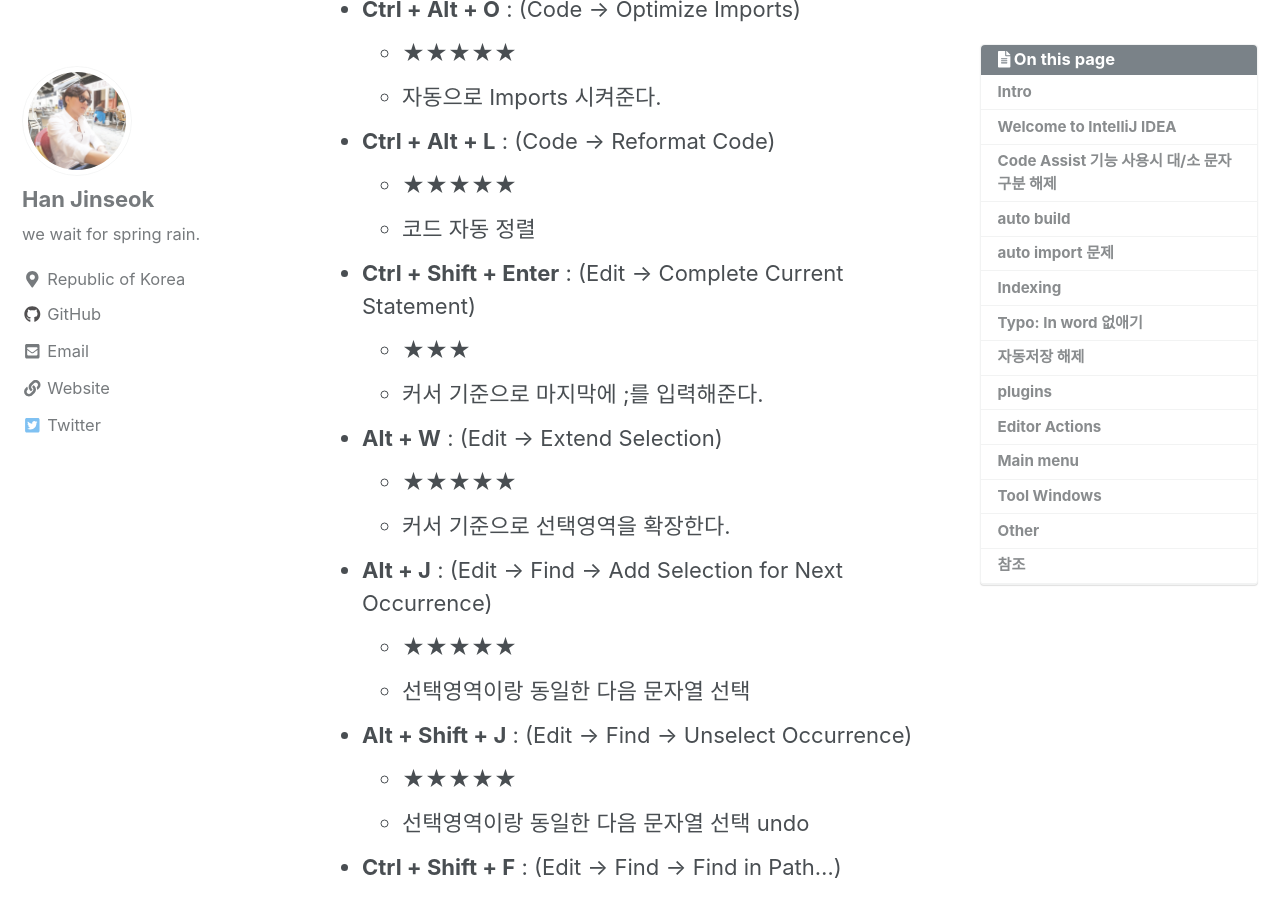
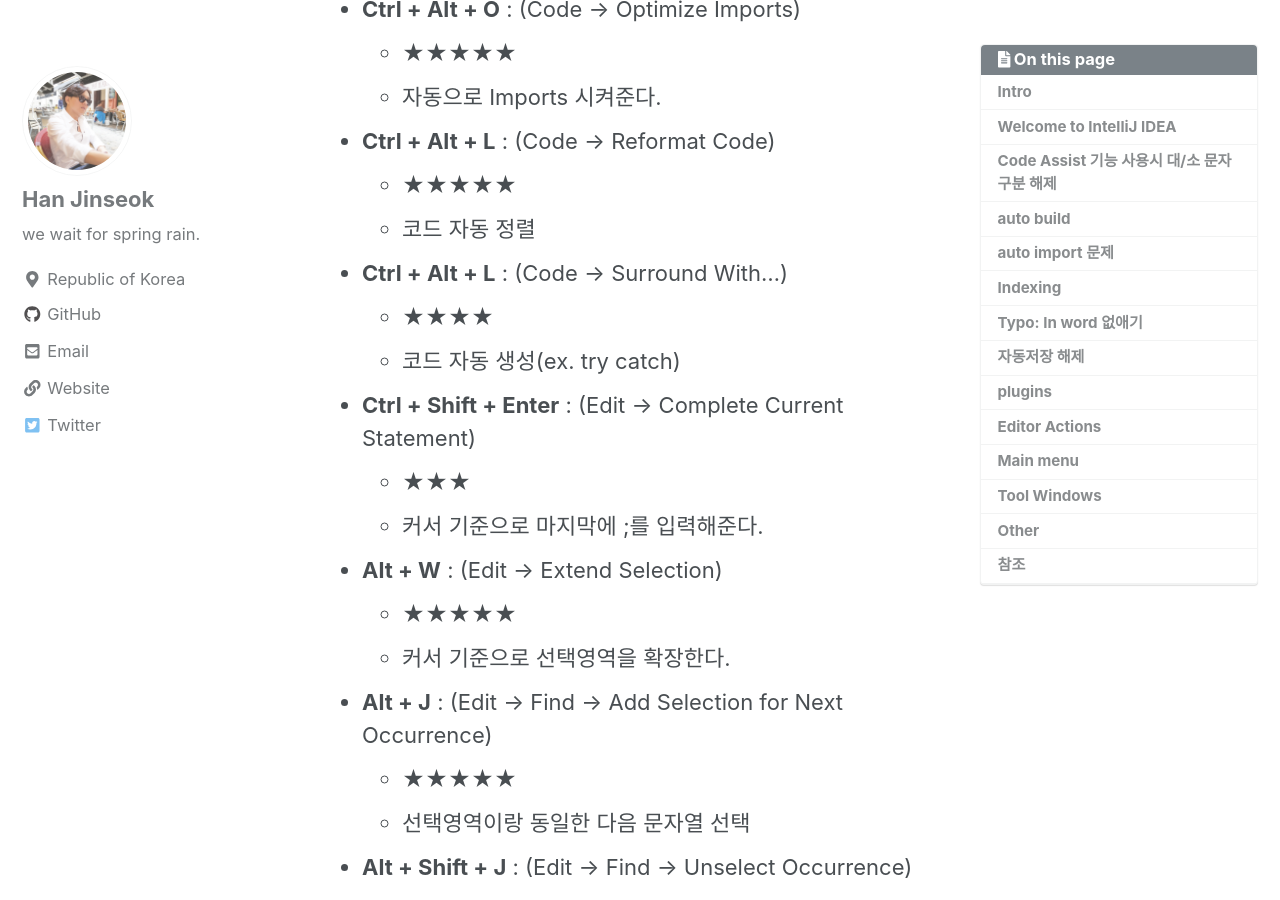
Before and after one commit to moregorenine/moregorenine.github.io, a Jekyll site: the page built from _posts/intellij/2019-11-28-intellij-keymap.md, in a window 1280 px wide and 900 px high, scrolled down 3641 px. Built offline with Jekyll 4.4.1, drawn with Linux system fonts in a browser that asks for light colours; nearby versions of some CDN libraries; comment, search, counter and statistics services are not loaded; a style sheet for code colours, icons or effects is not loaded.

Commit message:
Update 2019-11-28-intellij-keymap.md

```diff
--- a/_posts/intellij/2019-11-28-intellij-keymap.md
+++ b/_posts/intellij/2019-11-28-intellij-keymap.md
@@ -73,6 +73,9 @@ intellij 가 종종 하단부에 Indexing 작업을 하는게 보일 것이다.
 - **Ctrl + Alt + L** : (Code → Reformat Code)
   - ★★★★★
   - 코드 자동 정렬
+- **Ctrl + Alt + L** : (Code → Surround With...)
+  - ★★★★
+  - 코드 자동 생성(ex. try catch)
 - **Ctrl + Shift + Enter** : (Edit → Complete Current Statement)
   - ★★★
   - 커서 기준으로 마지막에 ;를 입력해준다.
```
